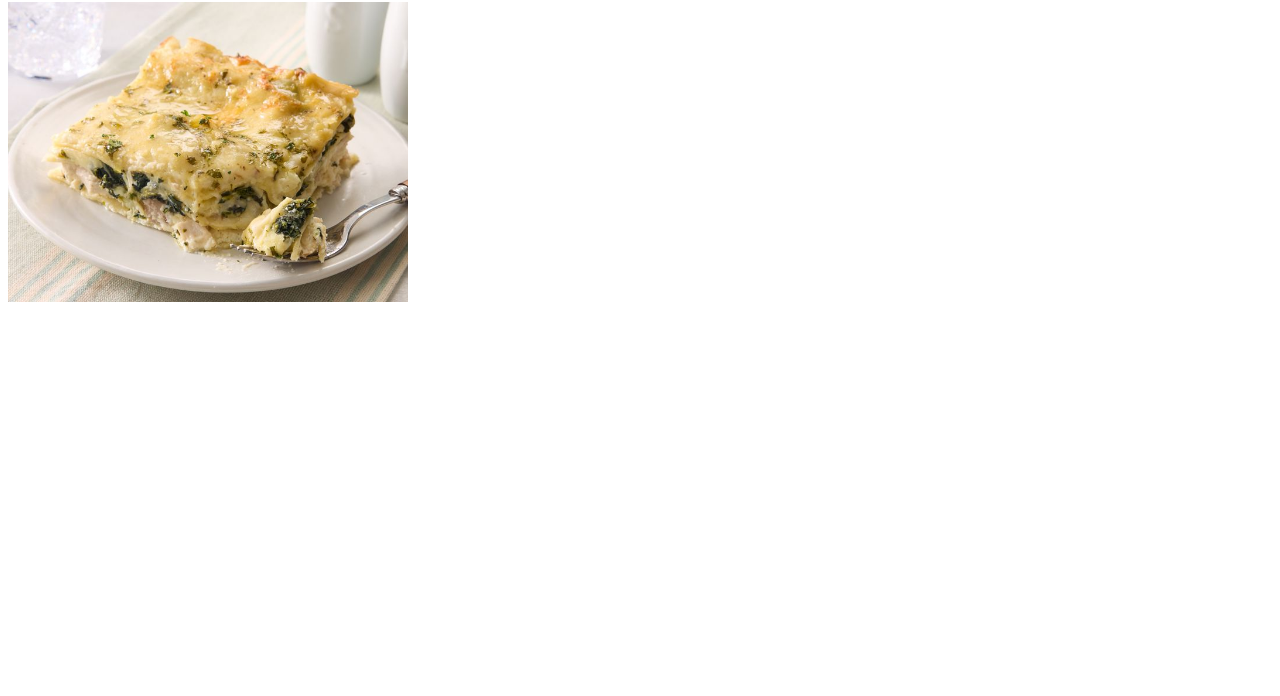
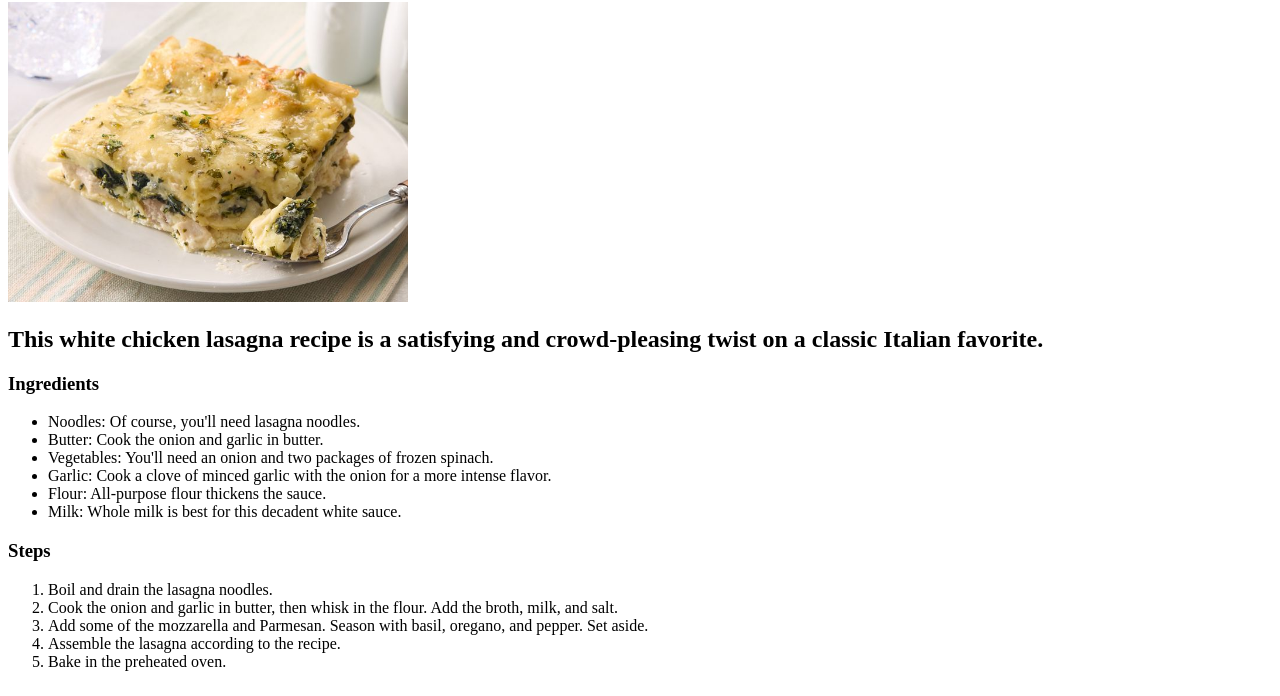
Before and after one commit to Clarence-Ara/odin-recipes, a plain HTML site: page lasagna.html in a window 1280 px wide. Shown: the part 104-800 px from the top of the page. Drawn offline with Linux system fonts and the light colour scheme.

Commit message:
Add description, ingredients and steps in lasagna.html

```diff
--- a/lasagna.html
+++ b/lasagna.html
@@ -10,5 +10,23 @@
         <a href="./index.html">Home</a>
         <h1>Lasagna</h1>
         <img src="./img/white-lasagna.jpg" alt="white lasagna" width="400">
+        <h2>This white chicken lasagna recipe is a satisfying and crowd-pleasing twist on a classic Italian favorite. </h2>
+        <h3>Ingredients</h3>
+        <ul>
+            <li>Noodles: Of course, you'll need lasagna noodles.</li>
+            <li>Butter: Cook the onion and garlic in butter.</li>
+            <li>Vegetables: You'll need an onion and two packages of frozen spinach.</li>
+            <li>Garlic: Cook a clove of minced garlic with the onion for a more intense flavor.</li>
+            <li>Flour: All-purpose flour thickens the sauce.</li>
+            <li>Milk: Whole milk is best for this decadent white sauce.</li>
+        </ul>
+        <h3>Steps</h3>
+        <ol>
+            <li>Boil and drain the lasagna noodles.</li>
+            <li>Cook the onion and garlic in butter, then whisk in the flour. Add the broth, milk, and salt.</li>
+            <li>Add some of the mozzarella and Parmesan. Season with basil, oregano, and pepper. Set aside.</li>
+            <li>Assemble the lasagna according to the recipe.</li>
+            <li>Bake in the preheated oven. </li>
+        </ol>
     </body>
 </html>
```
